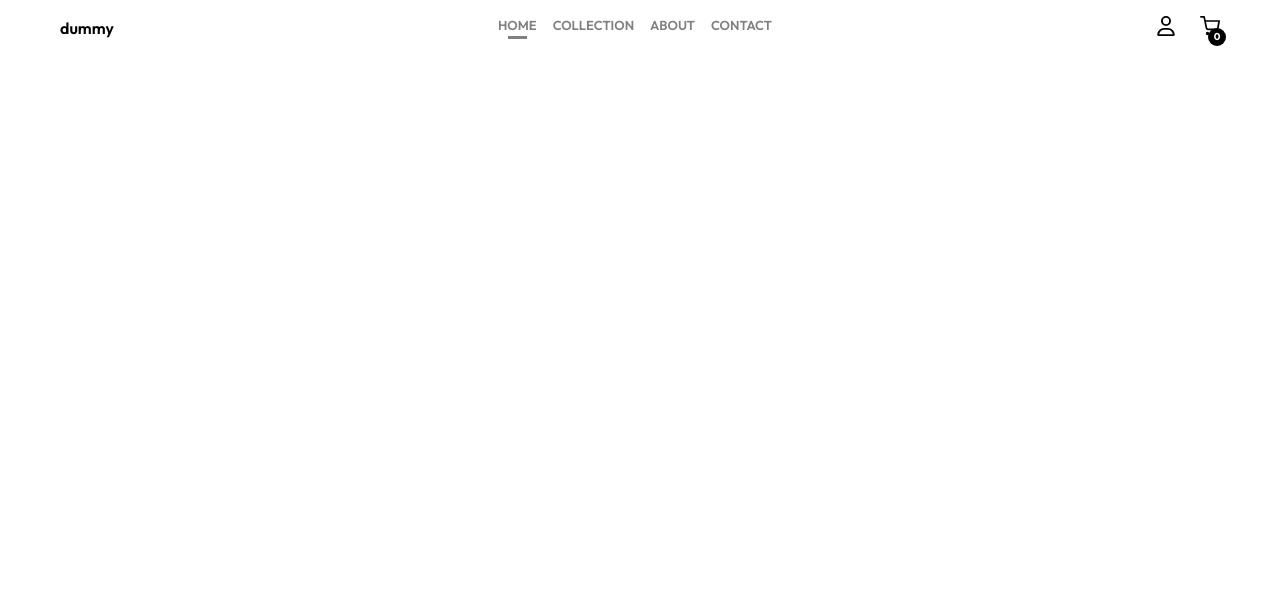
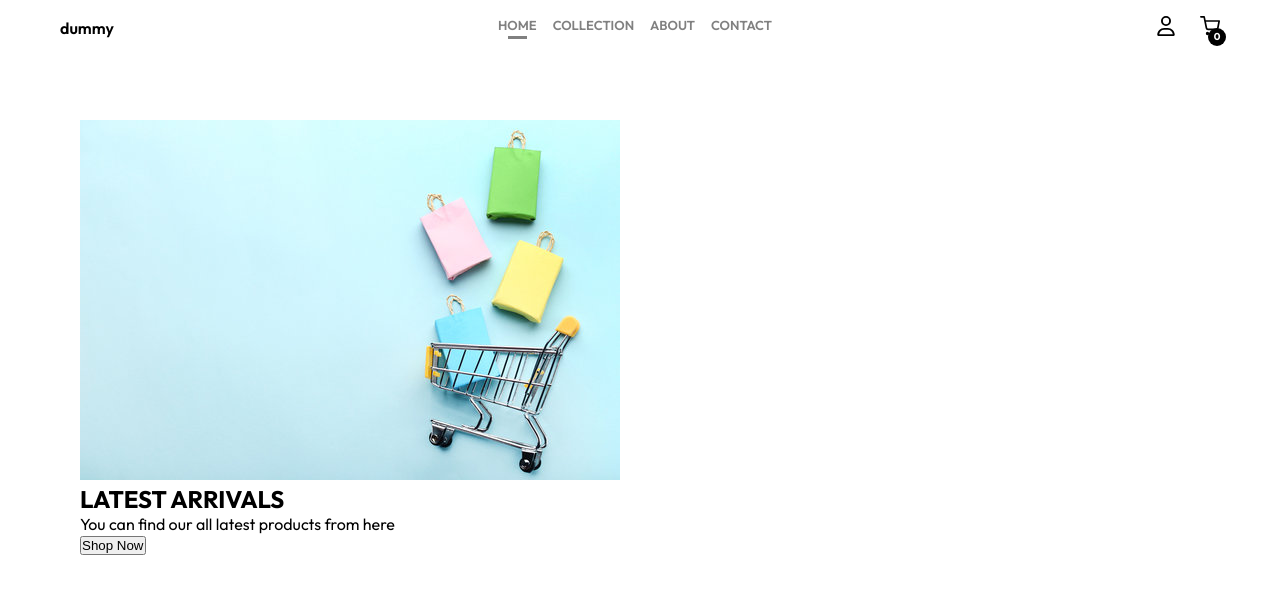
Before and after one commit to BeslinEbby/shopping-cart, a React (Vite) app: page / in a window 1280 px wide. Shown: the top 594 px of the page. Built offline with nearby package versions, Linux system fonts and the light colour scheme.

Commit message:
added home page,  hero section and added routes for home page

```diff
--- a/src/App.jsx
+++ b/src/App.jsx
@@ -1,10 +1,15 @@
 import React from 'react'
 import NavBar from './components/navBar/NavBar'
+import { Routes, Route } from 'react-router-dom'
+import Home from './pages/home/Home'
 
 const App = () => {
   return (
     <div className='app'>
       <NavBar/>
+      <Routes>
+        <Route path='/' element={<Home/>}/>
+      </Routes>
     </div>
   )
 }
--- /dev/null
+++ b/src/components/hero/Hero.jsx
@@ -0,0 +1,17 @@
+import React from "react";
+import hero from "../../assets/hero.jpg";
+
+const Hero = () => {
+   return (
+      <div className="hero">
+         <img src={hero} alt="" />
+         <div className="hero-cnt">
+            <h2>LATEST ARRIVALS</h2>
+            <p>You can find our all latest products from here</p>
+            <button>Shop Now</button>
+         </div>
+      </div>
+   );
+};
+
+export default Hero;
--- /dev/null
+++ b/src/pages/home/Home.css
@@ -0,0 +1,4 @@
+.home{
+    padding: 20px;
+    padding-top: 60px;
+}
--- /dev/null
+++ b/src/pages/home/Home.jsx
@@ -0,0 +1,14 @@
+import React from 'react'
+import Hero from '../../components/hero/Hero'
+import './Home.css'
+
+
+const Home = () => {
+  return (
+    <section className='home'>
+      <Hero/>
+    </section>
+  )
+}
+
+export default Home
```
Also changed, not shown: src/assets/hero.jpg (added).
